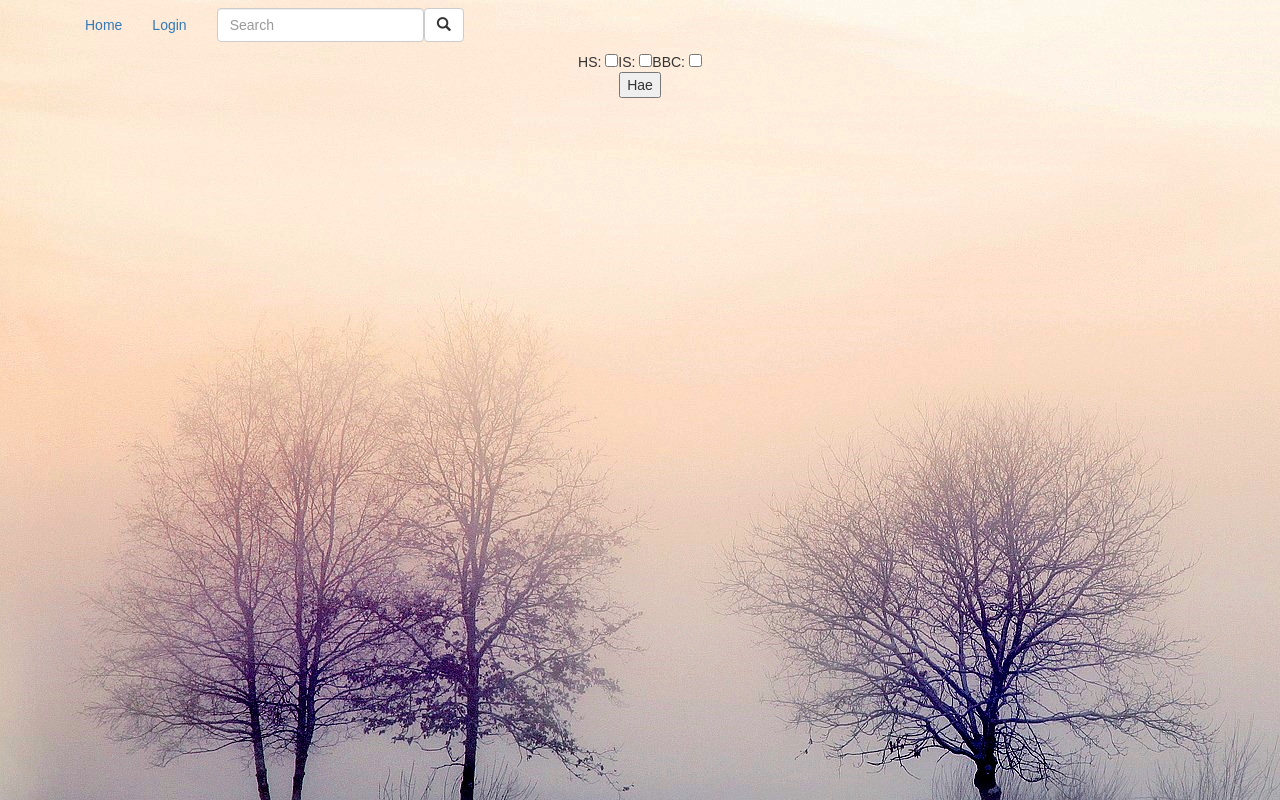
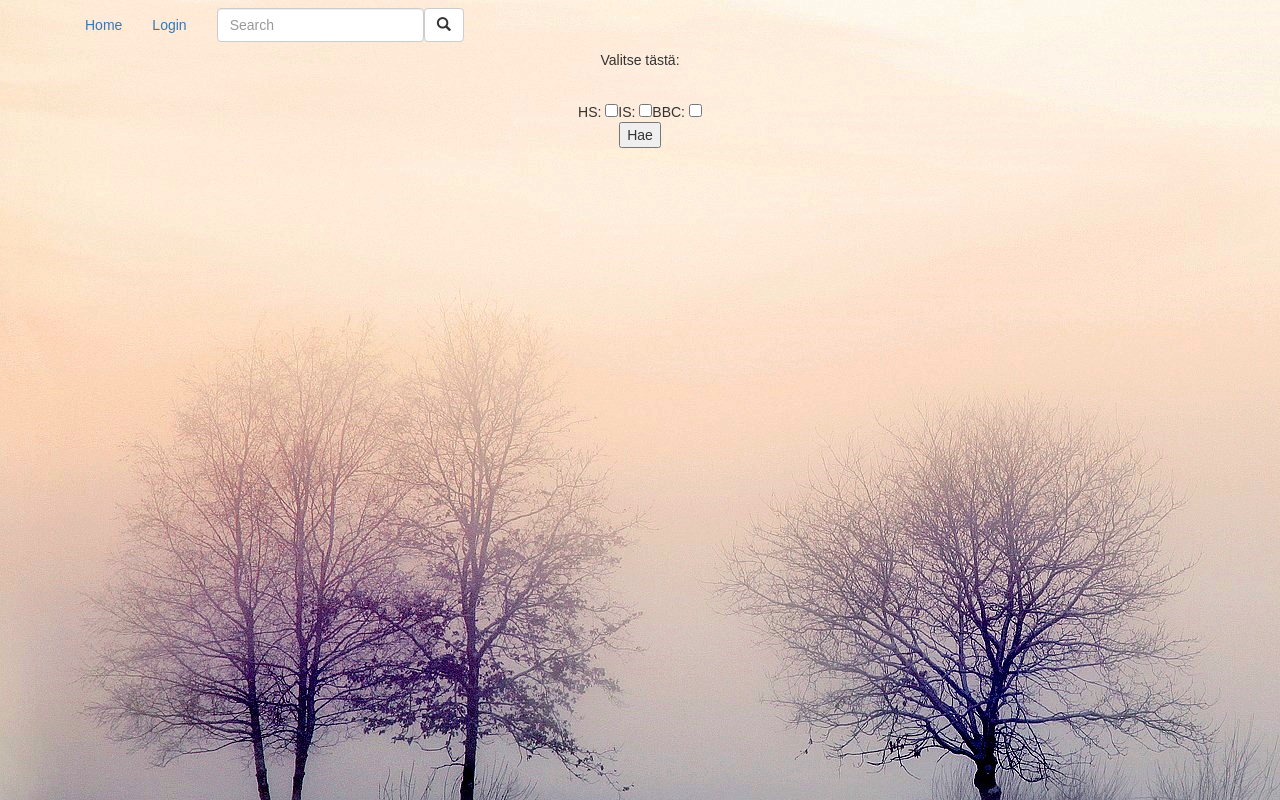
Before and after one commit to JohannaJe/loppuprojekti_Front, a React (Create React App) app: page /home in a window 1280 px wide. Built offline with nearby package versions, Linux system fonts and the light colour scheme.

Commit message:
Otsikko.

```diff
--- a/src/komponentit/Vaihtoehdot.js
+++ b/src/komponentit/Vaihtoehdot.js
@@ -6,6 +6,9 @@ export class Vaihtoehdot extends React.Component {
     render(){
         return(
             <div className = "vaihtoehtoreuna">
+
+                <p>Valitse tästä:</p>
+                <br/>
 
                 HS: <input type="checkbox" checked={this.state} onChange={this.props.HS} />
                 IS: <input type="checkbox" checked={this.state} onChange={this.props.IS} />
```
